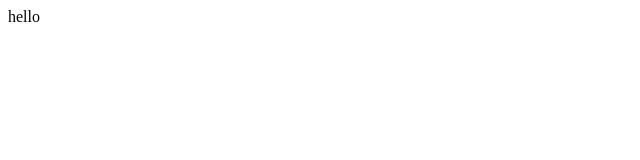
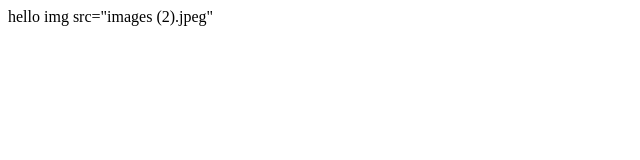
Before and after one commit to kranthi2004kkv/Experiment2, a plain HTML site: page index.Html in a window 1280 px wide. Shown: the whole page, without its empty margins (0-640 px from the left). Drawn offline with Linux system fonts and the light colour scheme.

Commit message:
Update index.Html

```diff
--- a/index.Html
+++ b/index.Html
@@ -1,2 +1,5 @@
 <html>
-<body>hello</html></body>
+<body>
+hello
+</html>img src="images (2).jpeg"
+</body>
```
